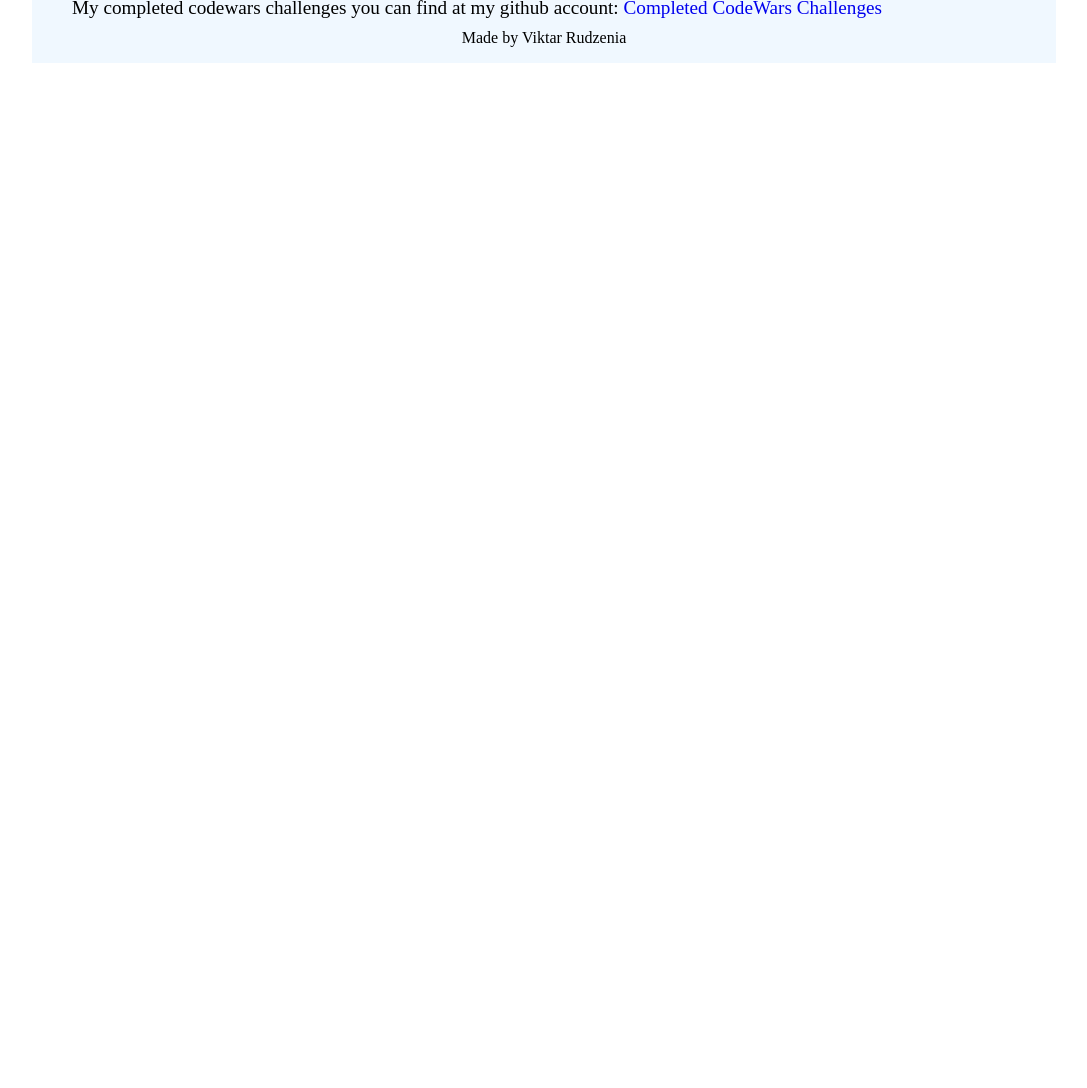
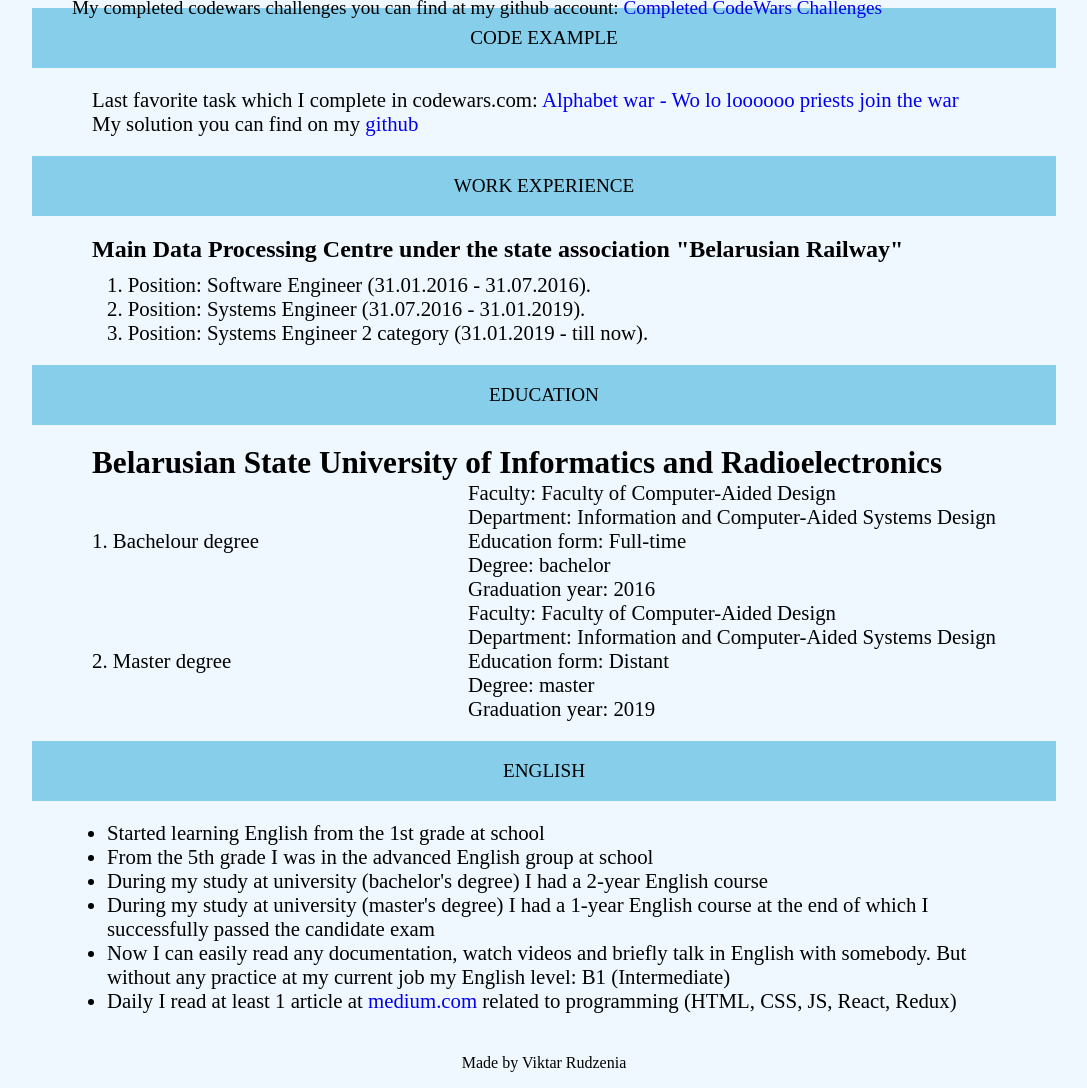
Before and after one commit to Viktarrudzenia/rsschool-cv, a plain HTML site: page index.html in a window 1280 px wide. Shown: the part 971-2059 px from the top of the page, without its empty margins (96-1183 px from the left). Before the commit the page ends 1034 px from the top, so only its background shows below. Drawn offline with Linux system fonts and the light colour scheme.

Commit message:
feat: add all sections

```diff
--- a/index.html
+++ b/index.html
@@ -1,5 +1,6 @@
 <!DOCTYPE html>
 <html lang="en">
+
 <head>
   <meta charset="UTF-8" />
   <meta name="viewport" content="width=device-width, initial-scale=1.0" />
@@ -16,10 +17,10 @@
         <ul class="header__navigation">
           <li><a href="#contacts">Contacts</a></li>
           <li><a href="#skills">Skills</a></li>
-            <li><a href="#">Code</a></li>
-            <li><a href="#">Experience</a></li>
-            <li><a href="#">Education</a></li>
-            <li><a href="#">English</a></li>
+          <li><a href="#code_example">Code</a></li>
+          <li><a href="#work_experience">Experience</a></li>
+          <li><a href="#education">Education</a></li>
+          <li><a href="#english">English</a></li>
         </ul>
       </nav>
     </header>
@@ -44,12 +45,13 @@
           <img src="./img/myphoto.jpg" alt="Viktar Rudzenia photo" />
         </div>
       </section>
+
       <section class="skills" id="skills">
         <div class="skills__title">skills</div>
         <div class="skills__abilities">
           <div>HTML5</div>
           <div>CSS3/SASS</div>
-            <div>Javascript(ES6+)</div>
+          <div>Javascript (ES6+)</div>
           <div>Git</div>
           <div>Node.js</div>
           <div>React.js</div>
@@ -58,204 +60,131 @@
         <div class="skills__codecademy">
           <div class="skills__codecademy-list">
             <div class="skills__codecademy-list-a">
-                <a href="https://www.codecademy.com/learn/learn-html"
-                  >Introduction to HTML</a
-                >
-                <a href="https://www.codecademy.com/learn/learn-css"
-                  >Learn CSS</a
-                >
-                <a href="https://www.codecademy.com/learn/learn-git"
-                  >Learn Git</a
-                >
+              <a href="https://www.codecademy.com/learn/learn-html">Introduction to HTML</a>
+              <a href="https://www.codecademy.com/learn/learn-css">Learn CSS</a>
+              <a href="https://www.codecademy.com/learn/learn-git">Learn Git</a>
             </div>
             <div class="skills__codecademy-list-b">
-                <a
-                  href="https://www.codecademy.com/learn/introduction-to-javascript"
-                  >Introduction to JavaScript</a
-                >
-                <a
-                  href="https://www.codecademy.com/learn/asynchronous-javascript"
-                  >Asynchronous JavaScript</a
-                >
-                <a
-                  href="https://www.codecademy.com/learn/build-interactive-websites"
-                  >Building Interactive JavaScript Websites</a
-                >
+              <a href="https://www.codecademy.com/learn/introduction-to-javascript">Introduction to JavaScript</a>
+              <a href="https://www.codecademy.com/learn/asynchronous-javascript">Asynchronous JavaScript</a>
+              <a href="https://www.codecademy.com/learn/build-interactive-websites">Building Interactive JavaScript
+                Websites</a>
             </div>
             <div class="skills__codecademy-list-b">
-                <a
-                  href="https://www.codecademy.com/learn/learn-responsive-design"
-                  >Learn Responsive Design</a
-                >
-                <a
-                  href="https://www.codecademy.com/learn/learn-navigation-design"
-                  >Learn Navigation Design</a
-                >
-                <a href="https://www.codecademy.com/learn/deploy-a-website"
-                  >Deploy a Website</a
-                >
+              <a href="https://www.codecademy.com/learn/learn-responsive-design">Learn Responsive Design</a>
+              <a href="https://www.codecademy.com/learn/learn-navigation-design">Learn Navigation Design</a>
+              <a href="https://www.codecademy.com/learn/deploy-a-website">Deploy a Website</a>
             </div>
           </div>
         </div>
         <div class="skills_codecademy-profile">
           My codecademy profile with completed courses:
-            <a href="https://www.codecademy.com/profiles/ViktarRudzenia"
-              ><img
-                alt="Codecademy logo"
-                class="skills__codecademy-logo"
-                src="./img/codecademy.svg"
-            /></a>
+          <a href="https://www.codecademy.com/profiles/ViktarRudzenia"><img alt="Codecademy logo"
+              class="skills__codecademy-logo" src="./img/codecademy.svg" /></a>
           Completed courses:
         </div>
         <div class="skills__codewarsprofile">
           My profile in codewars.com:
-            <a href="https://www.codewars.com/users/Viktarrudzenia"
-              ><img
-                src="https://www.codewars.com/users/Viktarrudzenia/badges/large"
-                class="skills__codewarsprofile-logo"
-                alt="codewars badge large"
-            /></a>
+          <a href="https://www.codewars.com/users/Viktarrudzenia"><img
+              src="https://www.codewars.com/users/Viktarrudzenia/badges/large" class="skills__codewarsprofile-logo"
+              alt="codewars badge large" /></a>
         </div>
         <div class="skills__codewarsgithub">
           My completed codewars challenges you can find at my github account:
-            <a
-              href="https://github.com/Viktarrudzenia/codewars"
-              title="Completed
-            CodeWars Challenges"
-              >Completed CodeWars Challenges</a
-            >
+          <a href="https://github.com/Viktarrudzenia/codewars" title="Completed
+            CodeWars Challenges">Completed CodeWars Challenges</a>
         </div>
       </section>
-        <!-- <section class="code_example">
-          <p>
-            Last favorite task which I complete in
-            [codewars.com](https://www.codewars.com/ "codewars.com"): [Alphabet
+      <section class="code_example">
+        <div class="title" id="code_example">
+          code example
+        </div>
+        <div class="code_example__solution">
+          <div>
+            Last favorite task which I complete in codewars.com:
+            <a href="https://www.codewars.com/kata/59473c0a952ac9b463000064">Alphabet
               war - Wo lo loooooo priests join the
-            war](https://www.codewars.com/kata/59473c0a952ac9b463000064
-            "Alphabet war - Wo lo loooooo priests join the war")
-          </p>
-          <p>
-            <script>
-              function alphabetWar(fight) {
-                // make array
-                fight = fight.split("");
+              war</a>
+          </div>
+          <div>
+            My solution you can find on my
+            <a
+              href="https://github.com/Viktarrudzenia/codewars/blob/master/5%20kyu/Alphabet%20war%20-%20Wo%20lo%20loooooo%20priests%20join%20the%20war.js">github</a>
+          </div>
+        </div>
+      </section>
 
-                //define objects with letters which fights
-                let leftSideLetters = {
-                  w: [4, "m"],
-                  p: [3, "q"],
-                  b: [2, "d"],
-                  s: [1, "z"]
-                };
-                let rightSideLetters = {
-                  m: [4, "w"],
-                  q: [3, "p"],
-                  d: [2, "b"],
-                  z: [1, "s"]
-                };
-                // define sums of right and left sides
-                let sumOfLeft = 0;
-                let sumOfRight = 0;
-
-                // Searching j and t priests and do magic things :) (replace i+1 and i - 1)
-                for (let i = 0; i < fight.length; i++) {
-                  // "Magic" for leftSide
-                  if (fight[i] == "t") {
-                    if (
-                      rightSideLetters[fight[i - 1]] != undefined &&
-                      fight[i - 2] != "j"
-                    ) {
-                      fight[i - 1] = rightSideLetters[fight[i - 1]][1];
-                    }
-                    if (
-                      rightSideLetters[fight[i + 1]] != undefined &&
-                      fight[i + 2] != "j"
-                    ) {
-                      fight[i + 1] = rightSideLetters[fight[i + 1]][1];
-                    }
-                  }
-                  // "Magic" for rightSide
-                  if (fight[i] == "j") {
-                    if (
-                      leftSideLetters[fight[i - 1]] != undefined &&
-                      fight[i - 2] != "t"
-                    ) {
-                      fight[i - 1] = leftSideLetters[fight[i - 1]][1];
-                    }
-                    if (
-                      leftSideLetters[fight[i + 1]] != undefined &&
-                      fight[i + 2] != "t"
-                    ) {
-                      fight[i + 1] = leftSideLetters[fight[i + 1]][1];
-                    }
-                  }
-                }
-
-                // Calculate who wins
-                for (let i = 0; i < fight.length; i++) {
-                  if (rightSideLetters[fight[i]] != undefined) {
-                    sumOfRight += rightSideLetters[fight[i]][0];
-                  }
-                  if (leftSideLetters[fight[i]] != undefined) {
-                    sumOfLeft += leftSideLetters[fight[i]][0];
-                  }
-                }
-
-                // decide who win this epic battle
-                if (sumOfLeft > sumOfRight) {
-                  return "Left side wins!";
-                } else if (sumOfRight > sumOfLeft) {
-                  return "Right side wins!";
-                } else {
-                  return "Let's fight again!";
-                }
-              }
-            </script>
-          </p>
-        </section>
       <section class="work_experience">
-          ### Main Data Processing Centre under the state association
-          "Belarusian Railway" 1. **Position**: Software Engineer (31.01.2016 -
-          31.07.2016). 2. **Position**: Systems Engineer (31.07.2016 -
-          31.01.2019). 3. **Position**: Systems Engineer 2 category (31.01.2019
+        <div class="title" id="work_experience">work experience</div>
+        <div class="work_experience__data">
+          <h2> Main Data Processing Centre under the state association
+            "Belarusian Railway"</h2>
+          <div> 1. Position: Software Engineer (31.01.2016 -
+            31.07.2016).
+          </div>
+          <div>2. Position: Systems Engineer (31.07.2016 -
+            31.01.2019). </div>
+          <div>3. Position: Systems Engineer 2 category (31.01.2019
             - till now).
+          </div>
+        </div>
       </section>
       <section class="education">
-          ### Belarusian State University of Informatics and Radioelectronics
-          <a href="https://www.bsuir.by/">bsuir.by</a>
-          <hr />
-          1. Bachelour degree - **Faculty:** Faculty of Computer-Aided Design -
-          **Department**: Information and Computer-Aided Systems Design -
-          **Education form:** Full-time - **Degree:** bachelor - **Graduation
-          year:** 2016
-          <hr />
-          2. Master degree - **Faculty:** Faculty of Computer-Aided Design -
-          **Department:** Information and Computer-Aided Systems Design -
-          **Education form:** Distant - **Degree:** master - **Graduation
-          year:** 2019
+        <div class="title" id="education">education</div>
+        <div class="education__data">
+          <div class="education__university">
+            <h2>Belarusian State University of Informatics and Radioelectronics</h2>
+          </div>
+          <div class="education__bachelour">
+            <div class="education__degree">
+              1. Bachelour degree
+            </div>
+            <div class="education__info">
+              <div>Faculty: Faculty of Computer-Aided Design</div>
+              <div>Department: Information and Computer-Aided Systems Design</div>
+              <div>Education form: Full-time</div>
+              <div>Degree: bachelor</div>
+              <div>Graduation year: 2016</div>
+            </div>
+          </div>
+          <div>
+            <div class="education__master">
+              <div class="education__degree">
+                2. Master degree
+              </div>
+              <div class="education__info">
+                <div>Faculty: Faculty of Computer-Aided Design</div>
+                <div>Department: Information and Computer-Aided Systems Design</div>
+                <div>Education form: Distant</div>
+                <div>Degree: master</div>
+                <div>Graduation year: 2019</div>
+              </div>
+            </div>
+          </div>
+        </div>
       </section>
       <section class="english">
-          Started learning English from the 1st grade at school
-          <hr />
-          From the 5th grade I was in the advanced English group at school
-          <hr />
-          During my study at university (**bachelor's degree**) I had a 2-year
-          English course
-          <hr />
-          During my study at university (**master's degree**) I had a 1-year
+        <div class="title" id="english">english</div>
+        <div class="english__data">
+          <ul>
+            <li>Started learning English from the 1st grade at school</li>
+            <li>From the 5th grade I was in the advanced English group at school</li>
+            <li>During my study at university (bachelor's degree) I had a 2-year
+              English course</li>
+            <li>During my study at university (master's degree) I had a 1-year
               English course at the end of which I successfully passed the candidate
-          exam
-          <hr />
-          Now I can easily read any documentation, watch videos and briefly talk
+              exam</li>
+            <li>Now I can easily read any documentation, watch videos and briefly talk
               in English with somebody. But without any practice at my current job
-          my English level: **B1 (Intermediate)**
-          <hr />
-          Daily I read at least 1 article at [medium.com](https://medium.com/
-          "medium.com") related to programming (HTML, CSS, JS, React, Redux)
-        </section> -->
+              my English level: B1 (Intermediate)</li>
+            <li>Daily I read at least 1 article at <a href="https://medium.com/">medium.com</a> related to programming
+              (HTML, CSS, JS, React, Redux)</li>
+        </div>
+      </section>
     </main>
 
     <footer class="footer">Made by Viktar Rudzenia</footer>
-    </div>
+    </di>
 </body>
+
 </html>
--- a/style.css
+++ b/style.css
@@ -8,14 +8,27 @@ a {
   text-decoration: none;
 }
 
+body {
+  background-color: aliceblue;
+}
+
 .wrapper {
-  background-color: aliceblue;
   display: grid;
   grid-template: 70px auto 50px / 1fr;
   grid-gap: 5px;
   max-width: 1024px;
   min-width: 600px;
   margin: 0 auto;
+}
+
+.title {
+  height: 60px;
+  font-size: 1.2rem;
+  display: flex;
+  align-items: center;
+  justify-content: center;
+  background-color: skyblue;
+  text-transform: uppercase;
 }
 
 /* HEADER */
@@ -151,6 +164,66 @@ header {
   align-self: center;
 }
 
+/* CODE EXAMPLE */
+
+.code_example {
+  font-size: 1.3rem;
+}
+
+.code_example__title {
+  height: 60px;
+  font-size: 1.2rem;
+  display: flex;
+  align-items: center;
+  justify-content: center;
+  background-color: skyblue;
+  text-transform: uppercase;
+}
+
+.code_example__solution {
+  margin: 20px 60px;
+}
+
+/* WORK EXPRERIENCE */
+
+.work_experience__data {
+  margin: 20px 60px;
+}
+
+.work_experience__data > h2 {
+  margin-bottom: 10px;
+}
+
+.work_experience__data > div {
+  font-size: 1.3rem;
+  padding-left: 15px;
+}
+
+/* EDUCATION */
+
+.education__data {
+  margin: 20px 60px;
+  font-size: 1.3rem;
+}
+
+.education__degree {
+  min-width: 180px;
+}
+
+.education__bachelour, .education__master {
+    display: flex;
+    align-items: center;
+    justify-content: space-between;
+}
+
+/* ENGLISH */
+
+.english__data {
+  margin: 20px 60px;
+  font-size: 1.3rem;
+  padding-left: 15px;
+}
+
 /* FOOTER */
 
 .footer {
```
Lines whose indentation alone changed are shown as unchanged.
